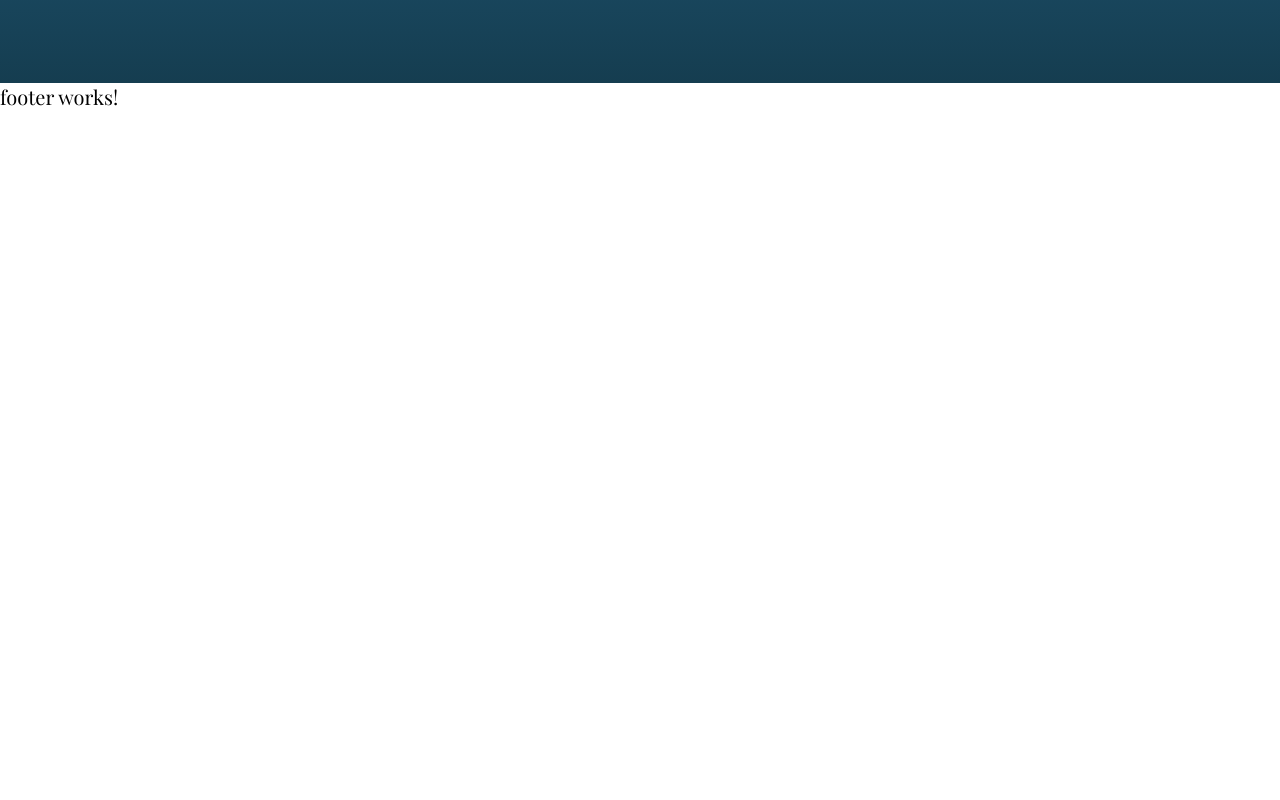
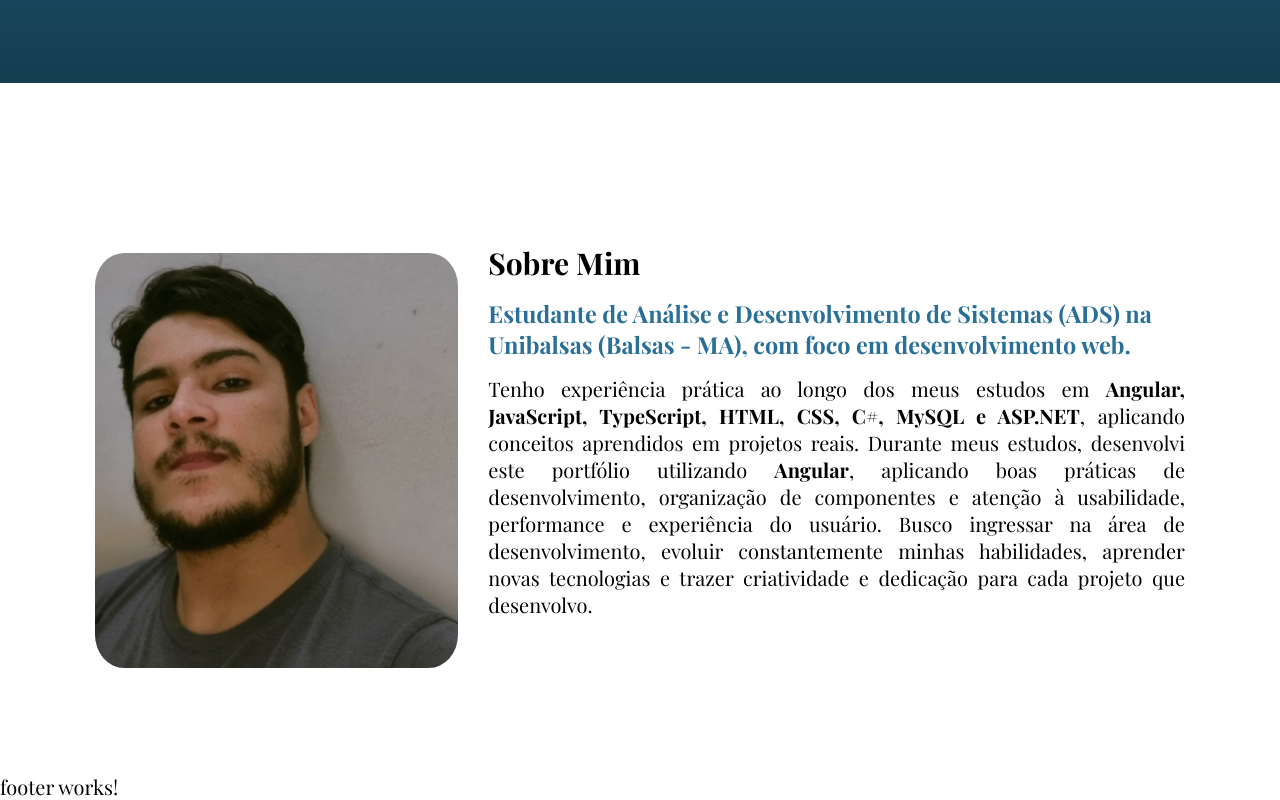
Before and after one commit to jardeloli/portfolio-jardel, an Angular app: page / in a window 1280 px wide. Shown: the part 526-1326 px from the top of the page. Before the commit the page ends 800 px from the top, so only its background shows below. Built offline with nearby package versions, Linux system fonts and the light colour scheme; a web font is replaced by a local one.

Commit message:
aplicado estilo à classe box

```diff
--- a/angular.json
+++ b/angular.json
@@ -16,9 +16,11 @@
             "browser": "src/main.ts",
             "tsConfig": "tsconfig.app.json",
             "assets": [
+
               {
                 "glob": "**/*",
-                "input": "public"
+                "input": "src/assets",
+                "output": "/assets"
               }
             ],
             "styles": [
--- a/src/app/home/home.css
+++ b/src/app/home/home.css
@@ -64,3 +64,60 @@
 .banner .box .buttons i{
     margin-right: 5px;
 }
+
+/*box about*/
+
+.about .box{
+    display: flex;
+    flex-direction: column;
+    margin-top: 80px;
+}
+
+.about  .img {
+    flex: 1;
+    margin: 10px auto 20px;
+
+}
+
+.about .box .img img{
+    width: 200px;
+    border-radius: 8%;
+
+}
+
+.about .text{
+    flex: 2
+}
+
+.about h2{
+    padding: 0 15px;
+}
+
+.about h3{
+    color: var(--color-blue-2);
+    margin-top: 15px;
+    padding: 0 15px;
+}
+
+.about p {
+    margin: 15px 0;
+    text-align: justify;
+    padding: 0 15px;
+}
+
+@media (min-width: 768px){
+    .about .box{
+        flex-direction: row;
+        padding: 80px;
+    }
+
+    .about .box .img img{
+        width: 100%;
+
+    }
+
+    .about  .img {
+        margin: 10px 15px 20px;
+
+    }
+}
--- a/src/app/home/home.html
+++ b/src/app/home/home.html
@@ -23,4 +23,29 @@
         </div>
     </section>
 
+    <section id="about" class="container about">
+        <div class="box">
+            <div class="img">
+                <img src="./assets/imgs/foto.jpg"
+                alt="foto de Jardel">
+            </div>
+
+             <div class="text">
+            <h2>Sobre Mim</h2>
+
+            <h3>
+                Estudante de Análise e Desenvolvimento de Sistemas (ADS) na Unibalsas (Balsas - MA), com foco em desenvolvimento web.
+            </h3>
+
+            <p>
+                Tenho experiência prática ao longo dos meus estudos em <b>Angular, JavaScript, TypeScript, HTML, CSS, C#, MySQL e ASP.NET</b>,
+                aplicando conceitos aprendidos em projetos reais. Durante meus estudos, desenvolvi este portfólio utilizando <b>Angular</b>,
+                aplicando boas práticas de desenvolvimento, organização de componentes e atenção à usabilidade, performance e experiência do usuário.
+                Busco ingressar na área de desenvolvimento, evoluir constantemente minhas habilidades, aprender novas tecnologias e trazer criatividade e dedicação para cada projeto que desenvolvo.
+            </p>
+        </div>
+        </div>
+
+
+    </section>
 </main>
--- a/src/app/menu/menu.ts
+++ b/src/app/menu/menu.ts
@@ -29,3 +29,4 @@ export class MenuComponent {
   }
 
 }
+export { Menu };
```
Also changed, not shown: src/assets/imgs/foto.jpg (added), src/assets/imgs/foto2.JPG (added).
